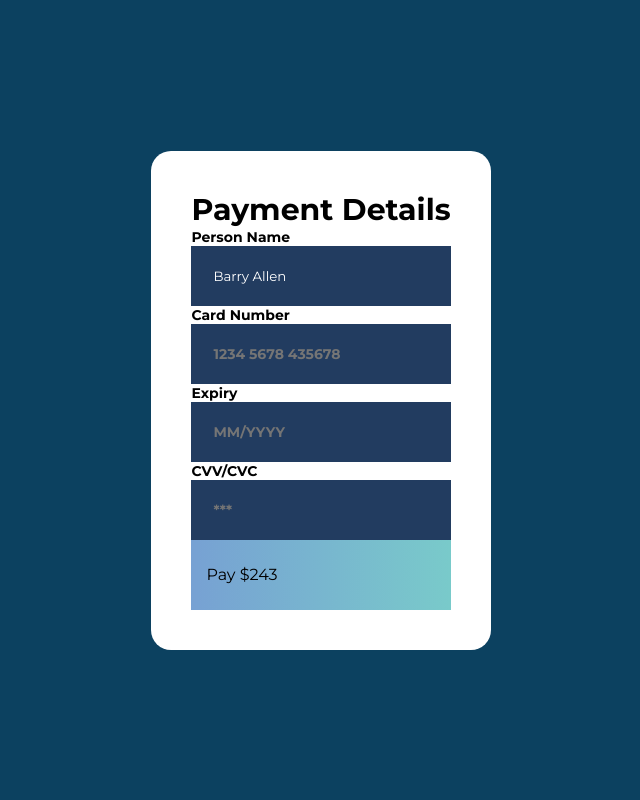
After one commit to PRIXYY/Digital-marktplace, a Django app: page /payement in a window 1280 px wide. The commit adds this page. Shown: the whole page, without its empty margins (319-959 px from the left). Run offline with Django 5.2, Linux system fonts and the light colour scheme.

Commit message:
Created payement page and success page with order history model

```diff
--- a/myapp/models.py
+++ b/myapp/models.py
@@ -9,3 +9,9 @@ class Product(models.Model):
 
     def __str__(self):
         return self.name
+
+class OrderDetail(models.Model):
+    customer_name = models.CharField(max_length=100)
+    product = models.ForeignKey(Product, on_delete=models.CASCADE)
+    amount = models.IntegerField()
+    created_on = models.DateTimeField(auto_now_add=True)
--- a/myapp/templates/myapp/index.html
+++ b/myapp/templates/myapp/index.html
@@ -23,7 +23,7 @@
 
                 </div>
                 <div class="mt-5">
-                    <a class="bg-green-500 text-white px-4 py-2" href="">View Details</a>
+                    <a class="bg-green-500 text-white px-4 py-2" href="{% url 'detail' product.id %}">View Details</a>
                 </div>
             </div>
 
--- /dev/null
+++ b/myapp/templates/myapp/payement.html
@@ -0,0 +1,143 @@
+<!DOCTYPE html>
+<html lang="en">
+<head>
+    <meta charset="UTF-8">
+    <meta name="viewport" content="width=device-width, initial-scale=1.0">
+    <title>Document</title>
+    <style>
+        @import url('https://fonts.googleapis.com/css?family=Montserrat:400,700&display=swap');
+
+* {
+    margin: 0;
+    padding: 0;
+    box-sizing: border-box;
+    font-family: 'Montserrat', sans-serif;
+}
+
+body {
+    display: flex;
+    justify-content: center;
+    align-items: center;
+    min-height: 100vh;
+    background-color: #0C4160;
+
+    padding: 30px 10px;
+}
+
+.card {
+    max-width: 1000px;
+    width: 100%;
+    margin: auto;
+    color: black;
+    border-radius: 20px;
+    background-color: white;
+    padding: 40px;
+}
+
+p {
+    margin: 0px;
+}
+
+.container .h8 {
+    font-size: 30px;
+    font-weight: 800;
+    text-align: center;
+}
+
+.btn.btn-primary {
+    width: 100%;
+    height: 70px;
+    display: flex;
+    align-items: center;
+    justify-content: space-between;
+    padding: 0 15px;
+    background-image: linear-gradient(to right, #77A1D3 0%, #79CBCA 51%, #77A1D3 100%);
+    border: none;
+    transition: 0.5s;
+    background-size: 200% auto;
+
+}
+
+
+.btn.btn.btn-primary:hover {
+    background-position: right center;
+    color: #fff;
+    text-decoration: none;
+}
+
+
+
+.btn.btn-primary:hover .fas.fa-arrow-right {
+    transform: translate(15px);
+    transition: transform 0.2s ease-in;
+}
+
+.form-control {
+    color: white;
+    background-color: #223C60;
+    border: 2px solid transparent;
+    height: 60px;
+    padding-left: 20px;
+    vertical-align: middle;
+    width: 100%;
+}
+
+.form-control:focus {
+    color: white;
+    background-color: #0C4160;
+    border: 2px solid #2d4dda;
+    box-shadow: none;
+}
+
+.text {
+    font-size: 14px;
+    font-weight: 600;
+}
+
+::placeholder {
+    font-size: 14px;
+    font-weight: 600;
+}
+
+    </style>
+</head>
+<body>
+    <div class="container p-0">
+        <div class="card px-4">
+            <p class="h8 py-3">Payment Details</p>
+            <div class="row gx-3">
+                <div class="col-12">
+                    <div class="d-flex flex-column">
+                        <p class="text mb-1">Person Name</p>
+                        <input class="form-control mb-3" type="text" placeholder="Name" value="Barry Allen">
+                    </div>
+                </div>
+                <div class="col-12">
+                    <div class="d-flex flex-column">
+                        <p class="text mb-1">Card Number</p>
+                        <input class="form-control mb-3" type="text" placeholder="1234 5678 435678">
+                    </div>
+                </div>
+                <div class="col-6">
+                    <div class="d-flex flex-column">
+                        <p class="text mb-1">Expiry</p>
+                        <input class="form-control mb-3" type="text" placeholder="MM/YYYY">
+                    </div>
+                </div>
+                <div class="col-6">
+                    <div class="d-flex flex-column">
+                        <p class="text mb-1">CVV/CVC</p>
+                        <input class="form-control mb-3 pt-2 " type="password" placeholder="***">
+                    </div>
+                </div>
+                <div class="col-12">
+                    <div class="btn btn-primary mb-3" onclick="window.location.href='{% url 'success' %}'">
+                        <span class="ps-3" type="submit">Pay $243</span>
+                        <span class="fas fa-arrow-right"></span>
+                    </div>
+                </div>
+            </div>
+        </div>
+    </div>
+</body>
+</html>
--- /dev/null
+++ b/myapp/templates/myapp/success_pay.html
@@ -0,0 +1 @@
+<h1>Payement Suucessful</h1>
--- a/myapp/urls.py
+++ b/myapp/urls.py
@@ -4,4 +4,7 @@ from . import views
 urlpatterns = [
     path('',views.index,name='index'),
     path('product/<int:id>',views.detail,name='detail'),
+    path('payement',views.payment_gateway,name='payment'),
+    path('successpay',views.success,name='success'),
+
 ]
--- a/myapp/views.py
+++ b/myapp/views.py
@@ -1,5 +1,5 @@
 from django.shortcuts import render
-from .models import Product
+from .models import Product,OrderDetail
 # Create your views here.
 def index(request):
     products = Product.objects.all()
@@ -8,3 +8,11 @@ def index(request):
 def detail(request,id):
     product = Product.objects.get(id=id)
     return render(request,'myapp/detail.html',{'product':product})
+
+def payment_gateway(request):
+    return render(request,'myapp/payement.html')
+
+
+
+def success(request):
+    return render(request,'myapp/success_pay.html')
```
Also changed, not shown: myapp/templates/myapp/detail.html (+14 -1 lines), myapp/templates/myapp/yan.css (added, +89 -0 lines), myapp/forms.py (added).
